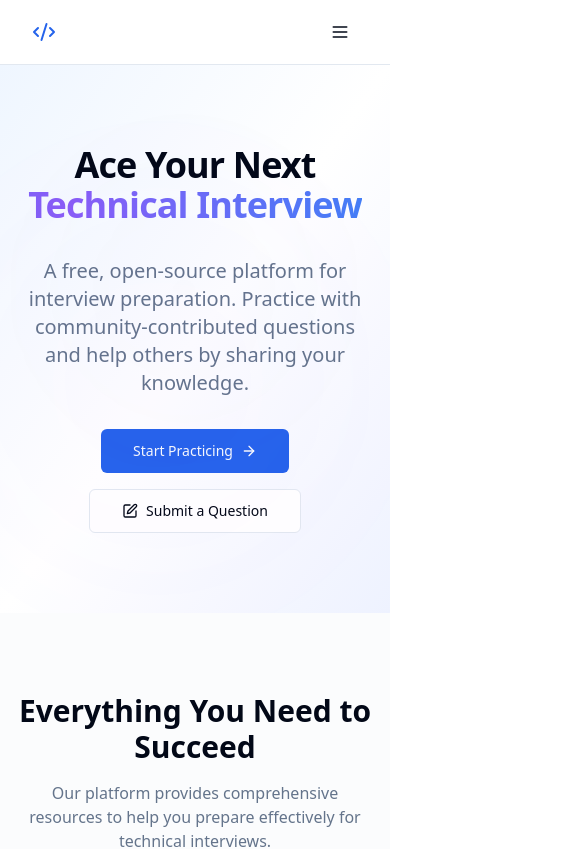
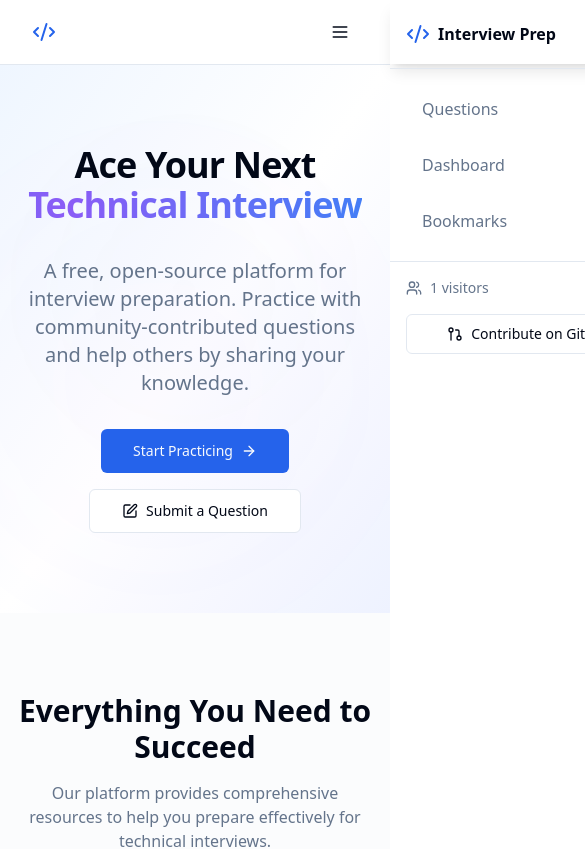
Before and after one commit to Tusha435/DataScience_Interview_Prep, a Next.js app in the folder interview-prep-platform/: page / in a window 390 px wide. Shown: the top 849 px of the page, 585 px wide, since content can reach past the window. Built offline with nearby package versions, Linux system fonts and the light colour scheme.

Commit message:
Fix mobile UI: nav drawer, z-index, and button click issues

```diff
--- a/interview-prep-platform/src/app/page.tsx
+++ b/interview-prep-platform/src/app/page.tsx
@@ -63,7 +63,7 @@ export default function HomePage() {
       <main className="flex-1">
         {/* Hero Section */}
         <section className="relative py-20 md:py-32 gradient-hero overflow-hidden">
-          <div className="container px-4 md:px-6">
+          <div className="container px-4 md:px-6 relative z-10">
             <div className="flex flex-col items-center text-center space-y-8">
               <FadeIn delay={0.1}>
                 <h1 className="text-4xl md:text-6xl font-bold tracking-tight max-w-4xl">
@@ -118,7 +118,7 @@ export default function HomePage() {
 
           {/* Animated background elements */}
           <motion.div
-            className="absolute top-20 left-10 w-72 h-72 bg-primary/5 rounded-full blur-3xl"
+            className="absolute top-20 left-10 w-72 h-72 bg-primary/5 rounded-full blur-3xl pointer-events-none"
             animate={{
               scale: [1, 1.2, 1],
               opacity: [0.3, 0.5, 0.3],
@@ -126,7 +126,7 @@ export default function HomePage() {
             transition={{ duration: 8, repeat: Infinity }}
           />
           <motion.div
-            className="absolute bottom-10 right-10 w-96 h-96 bg-purple-500/5 rounded-full blur-3xl"
+            className="absolute bottom-10 right-10 w-96 h-96 bg-purple-500/5 rounded-full blur-3xl pointer-events-none"
             animate={{
               scale: [1.2, 1, 1.2],
               opacity: [0.3, 0.5, 0.3],
--- a/interview-prep-platform/src/components/layout/Header.tsx
+++ b/interview-prep-platform/src/components/layout/Header.tsx
@@ -16,7 +16,7 @@ export function Header() {
   const { visitorCount } = useAuth()
 
   return (
-    <header className="sticky top-0 z-50 w-full border-b bg-background/95 backdrop-blur supports-[backdrop-filter]:bg-background/60">
+    <header className="sticky top-0 z-[70] w-full border-b bg-background/95 backdrop-blur supports-[backdrop-filter]:bg-background/60">
       <div className="container flex h-16 items-center justify-between">
         <div className="flex items-center gap-6">
           <Link href="/" className="flex items-center gap-2">
--- a/interview-prep-platform/src/components/layout/MobileNav.tsx
+++ b/interview-prep-platform/src/components/layout/MobileNav.tsx
@@ -15,21 +15,53 @@ export function MobileNav() {
   const pathname = usePathname()
   const { visitorCount } = useAuth()
 
+  // Close menu when route changes
+  React.useEffect(() => {
+    setIsOpen(false)
+  }, [pathname])
+
+  // Prevent body scroll when menu is open
+  React.useEffect(() => {
+    if (isOpen) {
+      document.body.style.overflow = "hidden"
+    } else {
+      document.body.style.overflow = "unset"
+    }
+    return () => {
+      document.body.style.overflow = "unset"
+    }
+  }, [isOpen])
+
   return (
     <div className="md:hidden">
       <Button
         variant="ghost"
         size="icon"
-        className="h-9 w-9"
+        className="h-9 w-9 relative z-[60]"
         onClick={() => setIsOpen(!isOpen)}
+        aria-label={isOpen ? "Close menu" : "Open menu"}
       >
         {isOpen ? <X className="h-5 w-5" /> : <Menu className="h-5 w-5" />}
-        <span className="sr-only">Toggle menu</span>
       </Button>
 
+      {/* Overlay */}
       {isOpen && (
-        <div className="fixed inset-0 top-16 z-50 bg-background/95 backdrop-blur supports-[backdrop-filter]:bg-background/60">
-          <nav className="container grid gap-6 p-6">
+        <div
+          className="fixed inset-0 z-[55] bg-black/50"
+          onClick={() => setIsOpen(false)}
+        />
+      )}
+
+      {/* Menu Panel */}
+      <div
+        className={cn(
+          "fixed top-0 right-0 h-full w-[280px] z-[60] bg-background shadow-lg transform transition-transform duration-300 ease-in-out",
+          isOpen ? "translate-x-0" : "translate-x-full"
+        )}
+      >
+        <div className="flex flex-col h-full">
+          {/* Header */}
+          <div className="flex items-center justify-between p-4 border-b">
             <Link
               href="/"
               className="flex items-center gap-2"
@@ -38,24 +70,37 @@ export function MobileNav() {
               <Code2 className="h-6 w-6 text-primary" />
               <span className="font-bold">Interview Prep</span>
             </Link>
+            <Button
+              variant="ghost"
+              size="icon"
+              className="h-9 w-9"
+              onClick={() => setIsOpen(false)}
+            >
+              <X className="h-5 w-5" />
+            </Button>
+          </div>
 
+          {/* Navigation Links */}
+          <nav className="flex-1 p-4 space-y-2">
             {NAV_LINKS.map((link) => (
               <Link
                 key={link.href}
                 href={link.href}
                 onClick={() => setIsOpen(false)}
                 className={cn(
-                  "text-lg font-medium transition-colors hover:text-primary",
+                  "block py-3 px-4 rounded-lg text-base font-medium transition-colors",
                   pathname === link.href
-                    ? "text-primary"
-                    : "text-muted-foreground"
+                    ? "bg-primary/10 text-primary"
+                    : "text-muted-foreground hover:bg-muted hover:text-foreground"
                 )}
               >
                 {link.label}
               </Link>
             ))}
+          </nav>
 
-            <div className="flex flex-col gap-3 pt-4 border-t">
+          {/* Footer */}
+          <div className="p-4 border-t space-y-4">
             {/* Visitor Counter */}
             <div className="flex items-center gap-2 text-sm text-muted-foreground">
               <Users className="h-4 w-4" />
@@ -63,12 +108,12 @@ export function MobileNav() {
             </div>
 
             {/* Contribute Button */}
-              <Button asChild variant="outline">
+            <Button asChild variant="outline" className="w-full">
               <a
                 href="https://github.com/Tusha435/DataScience_Interview_Prep"
                 target="_blank"
                 rel="noopener noreferrer"
-                  className="flex items-center gap-2"
+                className="flex items-center justify-center gap-2"
                 onClick={() => setIsOpen(false)}
               >
                 <GitPullRequest className="h-4 w-4" />
@@ -76,9 +121,8 @@ export function MobileNav() {
               </a>
             </Button>
           </div>
-          </nav>
         </div>
-      )}
+      </div>
     </div>
   )
 }
```
Lines whose indentation alone changed are shown as unchanged.
